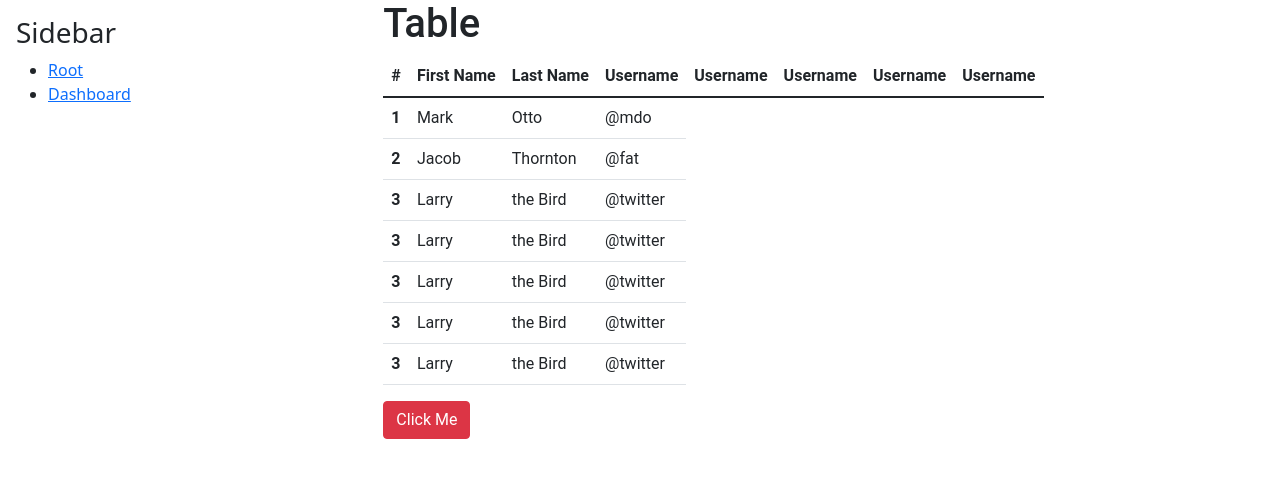
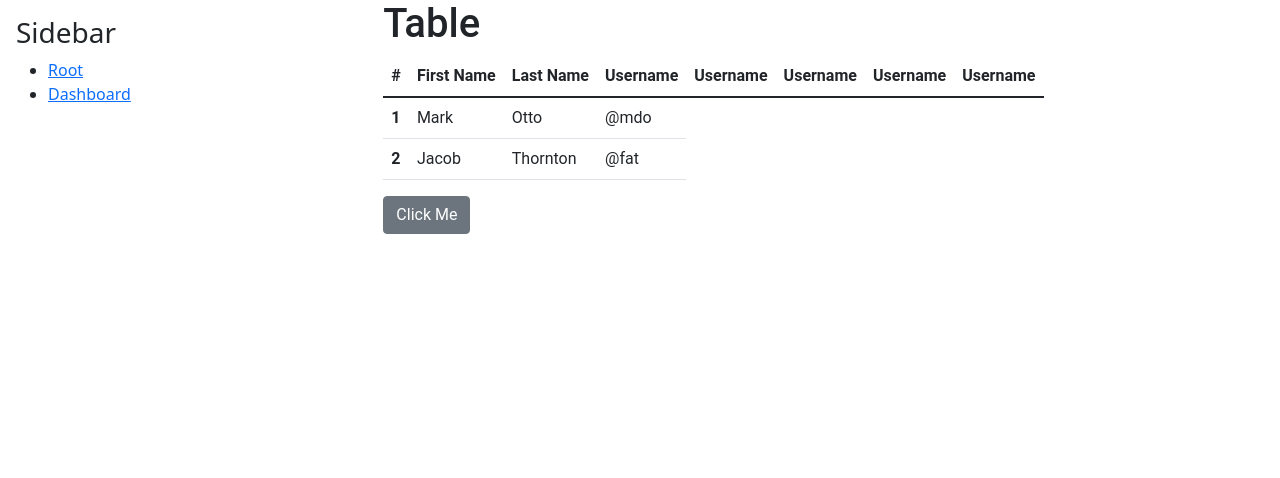
Before and after one commit to marcyvillegas/learning-nextjs, a Next.js app in the folder next-crash-course/: page /dashboard in a window 1280 px wide. Shown: the top 478 px of the page. Built offline with nearby package versions, Linux system fonts and the light colour scheme.

Commit message:
update tables.js and figuring out to display modals

```diff
--- a/next-crash-course/layout/Table/Table.js
+++ b/next-crash-course/layout/Table/Table.js
@@ -1,6 +1,5 @@
 
 import css from "./Table.module.css";
-import 'bootstrap/dist/css/bootstrap.min.css';
 import { Table, Button, Modal, ModalBody, ModalHeader, ModalFooter } from 'reactstrap'
 
 export default function TableDetails() {
@@ -68,82 +67,12 @@ export default function TableDetails() {
                             @fat
                         </td>
                     </tr>
-                    <tr>
-                        <th scope="row">
-                            3
-                        </th>
-                        <td>
-                            Larry
-                        </td>
-                        <td>
-                            the Bird
-                        </td>
-                        <td>
-                            @twitter
-                        </td>
-                    </tr>
-                    <tr>
-                        <th scope="row">
-                            3
-                        </th>
-                        <td>
-                            Larry
-                        </td>
-                        <td>
-                            the Bird
-                        </td>
-                        <td>
-                            @twitter
-                        </td>
-                    </tr>
-                    <tr>
-                        <th scope="row">
-                            3
-                        </th>
-                        <td>
-                            Larry
-                        </td>
-                        <td>
-                            the Bird
-                        </td>
-                        <td>
-                            @twitter
-                        </td>
-                    </tr>
-                    <tr>
-                        <th scope="row">
-                            3
-                        </th>
-                        <td>
-                            Larry
-                        </td>
-                        <td>
-                            the Bird
-                        </td>
-                        <td>
-                            @twitter
-                        </td>
-                    </tr>
-                    <tr>
-                        <th scope="row">
-                            3
-                        </th>
-                        <td>
-                            Larry
-                        </td>
-                        <td>
-                            the Bird
-                        </td>
-                        <td>
-                            @twitter
-                        </td>
-                    </tr>
                 </tbody>
             </Table>
 
             <div>
                 <Button
-                    color="danger"
+                    style={{backgroundColor: '#endregion'}}
                     onClick={function noRefCheck() { }}
                 >
                     Click Me
@@ -159,7 +88,6 @@ export default function TableDetails() {
                     </ModalBody>
                     <ModalFooter>
                         <Button
-                            color="primary"
                             onClick={function noRefCheck() { }}
                         >
                             Do Something
```
